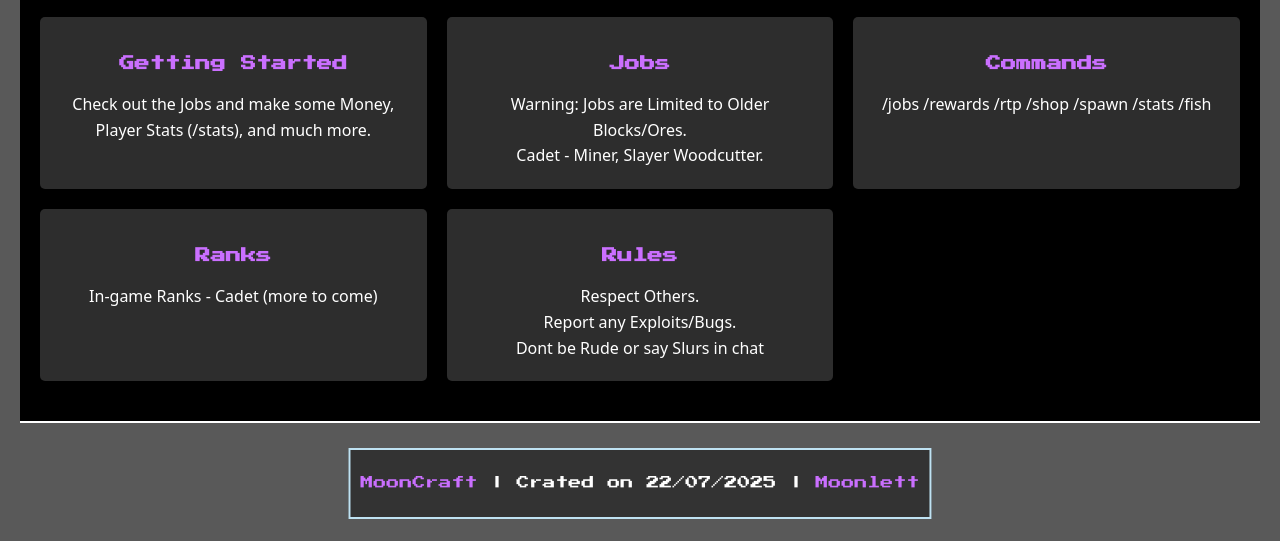
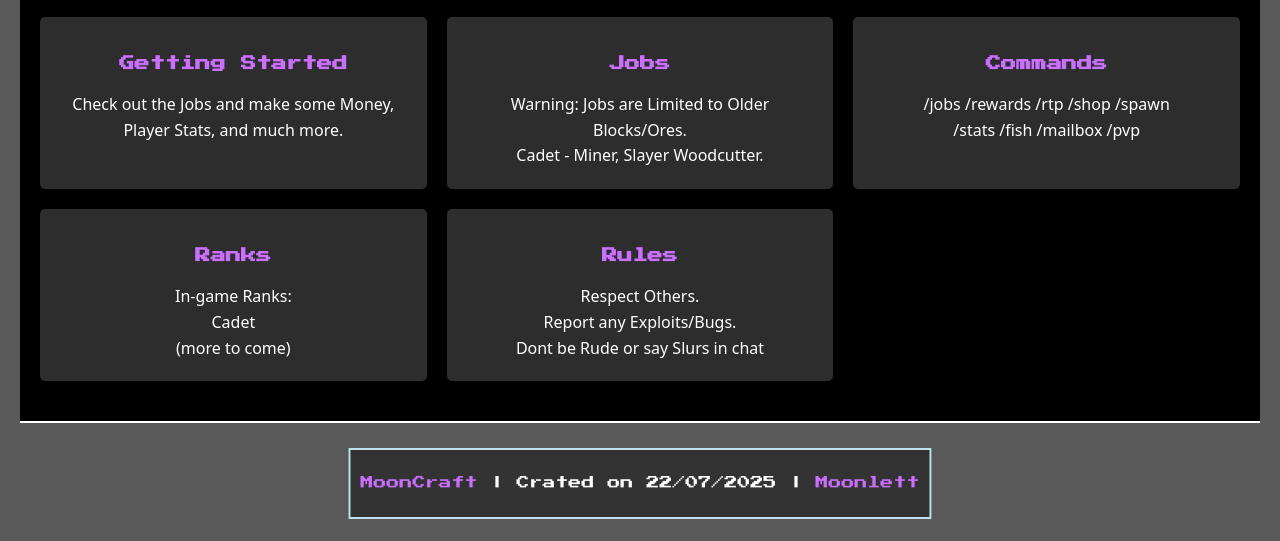
Before and after one commit to xMoonlett/mooncraft, a plain HTML site: page wiki/index.html in a window 1280 px wide. Shown: the part 259-800 px from the top of the page. Drawn offline with Linux system fonts and the light colour scheme.

Commit message:
Update index.html

```diff
--- a/wiki/index.html
+++ b/wiki/index.html
@@ -59,7 +59,7 @@
             <div class="wiki-sections">
                 <div class="wiki-item">
                     <h3><a href="#getting-started">Getting Started</a></h3>
-                    <p>Check out the Jobs and make some Money, Player Stats (/stats), and much more.</p>
+                    <p>Check out the Jobs and make some Money, Player Stats, and much more.</p>
                 </div>
                 <div class="wiki-item">
                     <h3><a href="#Jobs">Jobs</a></h3>
@@ -69,11 +69,14 @@
                 </div>
                 <div class="wiki-item">
                     <h3><a href="#commands">Commands</a></h3>
-                    <p>/jobs /rewards /rtp /shop /spawn /stats /fish</p>
+                    <p>/jobs /rewards /rtp /shop /spawn<br>
+                        /stats /fish /mailbox /pvp</p>
                 </div>
                 <div class="wiki-item">
                     <h3><a href="#ranks">Ranks</a></h3>
-                    <p>In-game Ranks - Cadet (more to come)</p>
+                    <p>In-game Ranks:<br>
+                        Cadet<br>
+                        (more to come)</p>
                 </div>
                 <div class="wiki-item">
                     <h3><a href="#rules">Rules</a></h3>
```
